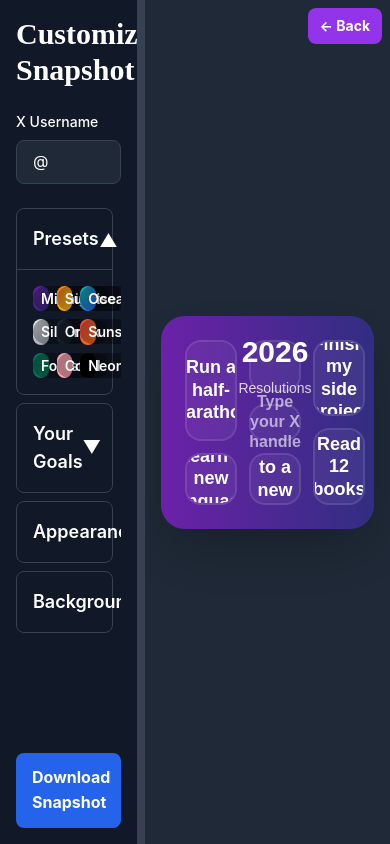
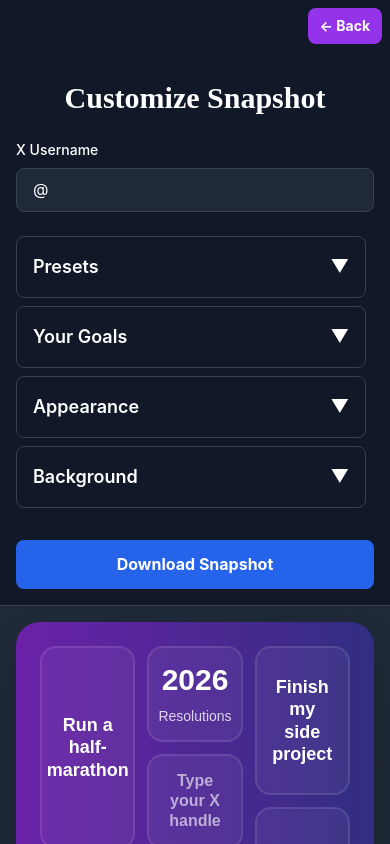
Before and after one commit to bapierre/personnalWebsite, a Next.js app: page /resolutions in a window 390 px wide. Shown: the top 844 px of the page. Built offline with nearby package versions, Linux system fonts and the light colour scheme.

Commit message:
Mobile fix

```diff
--- a/src/app/resolutions/page.tsx
+++ b/src/app/resolutions/page.tsx
@@ -109,8 +109,10 @@ const ResolutionsPage = () => {
         </Link>
       </div>
 
-      <PanelGroup direction="horizontal" className="hidden lg:flex min-h-screen">
-        <Panel defaultSize={30} minSize={20} className="p-4 lg:p-8 !overflow-y-auto">
+      {/* Desktop Layout */}
+      <div className="hidden lg:block">
+        <PanelGroup direction="horizontal" className="min-h-screen">
+          <Panel defaultSize={30} minSize={20} className="p-4 lg:p-8 !overflow-y-auto">
           <StyleControls
             goals={goals}
             currentGoal={currentGoal}
@@ -161,10 +163,11 @@ const ResolutionsPage = () => {
           </div>
         </Panel>
       </PanelGroup>
+      </div>
 
       {/* Mobile Layout */}
-      <div className="lg:hidden flex flex-col min-h-screen">
-        <div className="p-4 bg-gray-900 border-b border-gray-700 max-h-[60vh] overflow-y-auto">
+      <div className="lg:hidden flex flex-col min-h-screen pt-16">
+        <div className="p-4 bg-gray-900 border-b border-gray-700 overflow-y-auto">
           <StyleControls
             goals={goals}
             currentGoal={currentGoal}
--- a/src/components/resolutions/Accordion.tsx
+++ b/src/components/resolutions/Accordion.tsx
@@ -29,7 +29,7 @@ interface AccordionProps {
 }
 
 const Accordion: React.FC<AccordionProps> = ({ children }) => {
-  const [openIndex, setOpenIndex] = useState<number | null>(0);
+  const [openIndex, setOpenIndex] = useState<number | null>(null);
 
   const handleToggle = (index: number) => {
     setOpenIndex(openIndex === index ? null : index);
```
